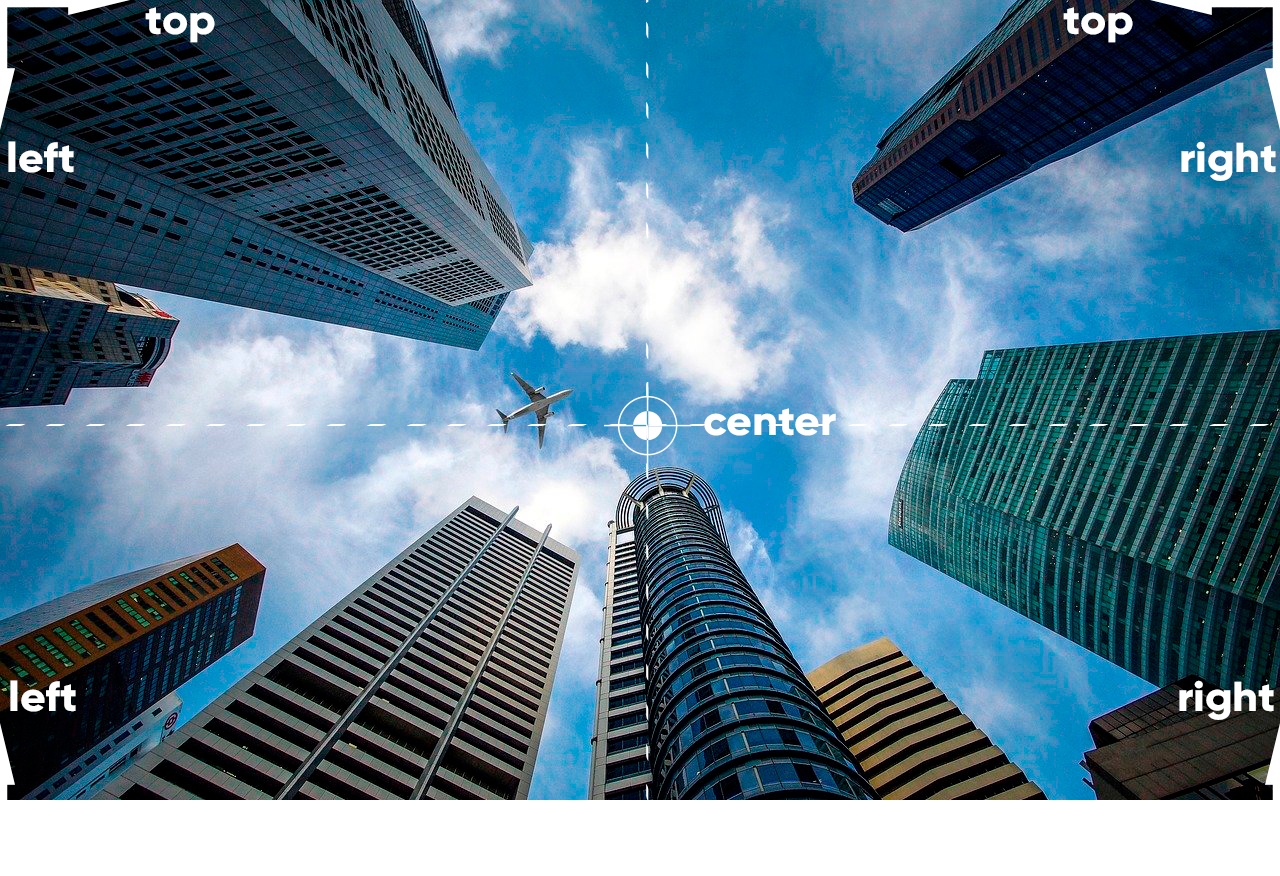
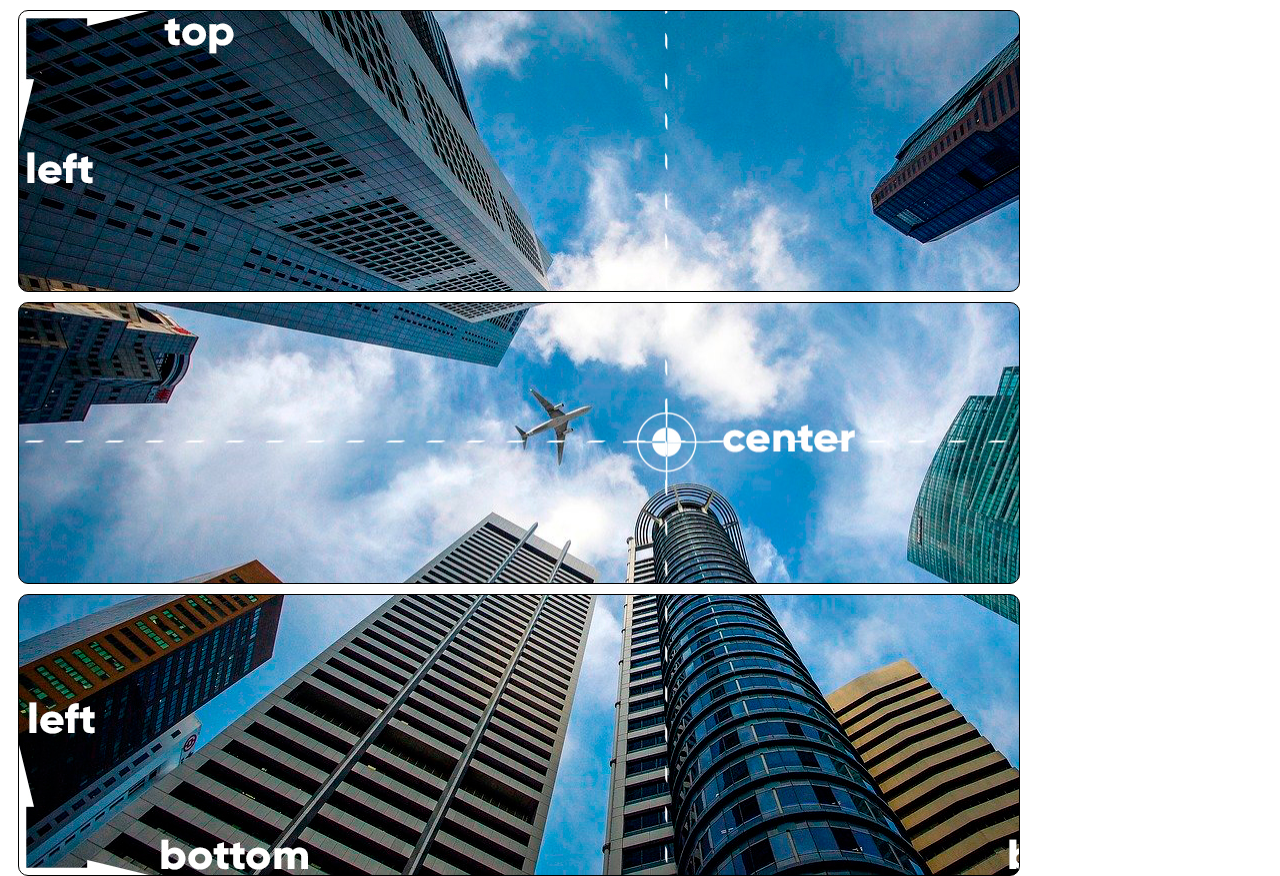
Before and after one commit to GabrielLNascimento/html-css, a plain HTML site: page exercicios/ex022/fundo005.html in a window 1280 px wide. Before the commit the page ends 800 px from the top, so only its background shows below. Drawn offline with Linux system fonts and the light colour scheme.

Commit message:
fim do ex 022

```diff
--- a/exercicios/ex022/fundo005.html
+++ b/exercicios/ex022/fundo005.html
@@ -6,11 +6,49 @@
     <title>funmdo de imagens</title>
 </head>
 <style>
+
     body {
+        height: 98vh;
+
+    }
+    div.fundo {
+        border: 1px solid black;
+        border-radius: 10px;
+        margin: 10px;
+        height: 280px;
+        width: 1000px;
+    }
+
+    div#q1 {
         background-image: url('imagens/wallpaper003.jpg');
+        background-repeat: no-repeat;
+        background-position: left top;
     }
+
+    div#q2 {
+        background-image: url('imagens/wallpaper003.jpg');
+        background-repeat: no-repeat;
+        background-position: left center;
+    }
+
+    div#q3 {
+        background-image: url('imagens/wallpaper003.jpg');
+        background-repeat: no-repeat;
+        background-position: left bottom;
+    }
+
 </style>
 <body>
 
+    <div class="fundo" id="q1">
+
+    </div >
+    <div class="fundo" id="q2">
+
+    </div>
+    <div class="fundo" id="q3">
+
+    </div>
+
 </body>
 </html>
```
